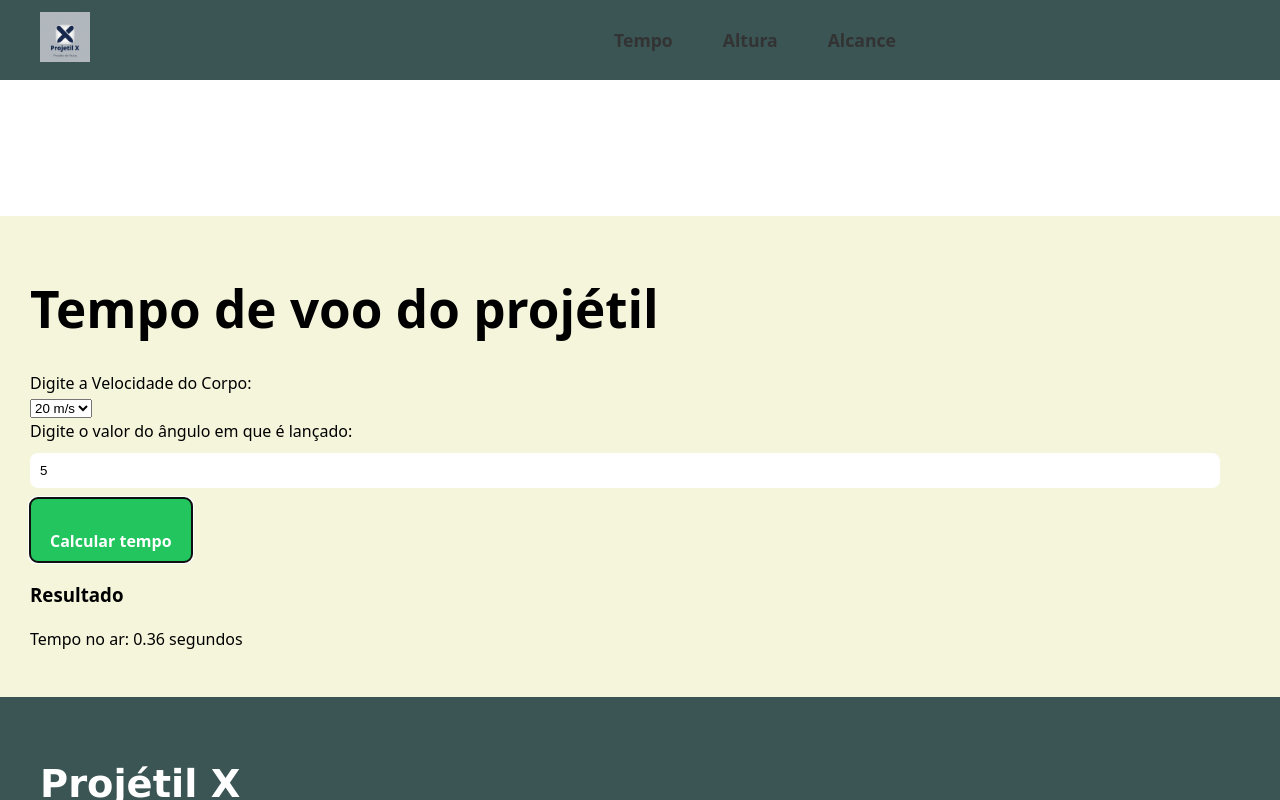
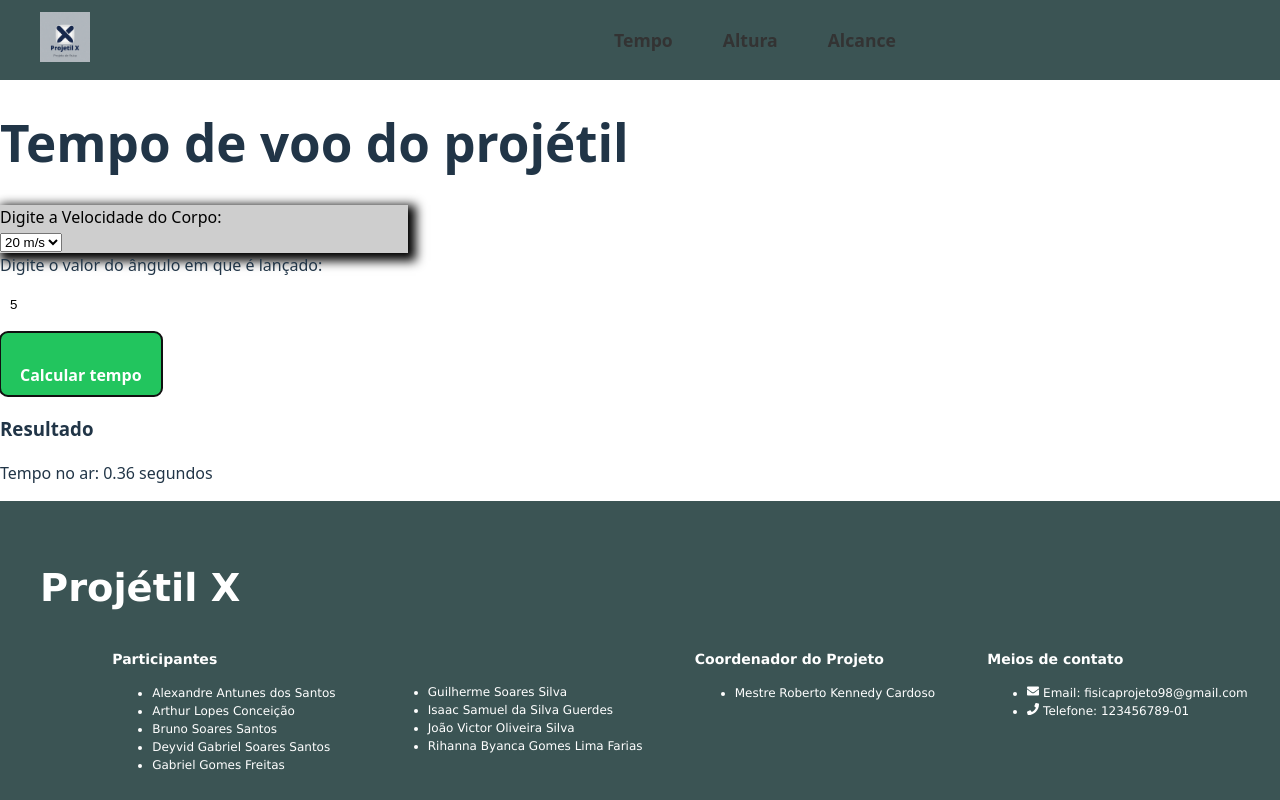
Before and after one commit to Fisica-crypto/Projeto-de-Fisica, a React (Vite) app: page / in a window 1280 px wide. Both pictures are taken after typing "5" into the empty fields and a click on the button "Calcular tempo". Shown: the top 800 px of the page. Built offline with nearby package versions, Linux system fonts and the light colour scheme.

Commit message:
tudo ruim fascinante

```diff
--- a/src/pages/Alcance.jsx
+++ b/src/pages/Alcance.jsx
@@ -1,5 +1,5 @@
 import React from "react";
-import "../styles/Content.css";
+import "../styles/alcance.css";
 import { useState } from "react";
 import { calcularAlcance } from "../utils/mov";
 
--- a/src/pages/tempo.jsx
+++ b/src/pages/tempo.jsx
@@ -1,6 +1,6 @@
 import React, { useState } from "react";
-import "../styles/Content.css";
 import { calcularTempo } from "./mov";
+import '../styles/tempo.css'
 
 export default function Tempo(){
 
@@ -22,11 +22,11 @@ export default function Tempo(){
 
     return(
 
-        <div className="Conteudo">
-
+        <div className="body">
             <h1>Tempo de voo do projétil</h1>
-                <div className="Corpo">
-                    <label htmlFor="text">Digite a Velocidade do Corpo:</label> <br />
+                <div className="Principal">
+                    <div className="card">
+                    <label htmlFor="text" >Digite a Velocidade do Corpo:</label> <br />
                             <select
                                 value={velocidade}
                                 onChange={(e)=>setVelocidade(e.target.value)}>
@@ -34,32 +34,30 @@ export default function Tempo(){
                                 <option value="30">30 m/s</option>
                                 <option value="40">40 m/s</option>
                             </select> <br />
+                    </div>
+                    <div className="cards">
 
-                    <label htmlFor="Angle">Digite o valor do ângulo em que é lançado:</label> <br />
+                    <label htmlFor="Angle" >Digite o valor do ângulo em que é lançado:</label> <br />
                     <input
                     type="number"
                     placeholder="Digite o ângulo"
                     value={angulo}
                     onChange={(e)=>setAngulo(e.target.value)}
                     />
+                    </div>
 
-                </div>
-                <button onClick={calcular}> <br />
+                    <button onClick={calcular} className="BotaoEnviar"> <br />
                         Calcular tempo
                     </button>
+                </div>
 
                 {tempo !== null &&(
 
-                <div>
-
+                    <div className="result">
                         <h3>Resultado</h3>
-
                         <p>Tempo no ar: {tempo} segundos</p>
-
                     </div>
-
             )}
-
         </div>
 
     );
--- /dev/null
+++ b/src/styles/tempo.css
@@ -0,0 +1,22 @@
+.body{
+    background-color: #ffffff;
+}
+.principal{
+    background-color: #E4E4E4;
+    display: grid;
+    max-width: 100%;
+    max-height: 100%;
+}
+.card{
+    justify-content: center;
+    align-items: center;
+    background-color: #CECECE;
+    color: #000000;
+    box-shadow: 4px 4px 10px 4px #000000;
+    max-width: 30%;
+    max-height: 30%;
+    gap: 20px;
+}
+.BotaoEnviar{
+
+}
```
Also changed, not shown: src/styles/alcance.css (renamed from src/styles/Content.css). Lines whose indentation alone changed are shown as unchanged.
